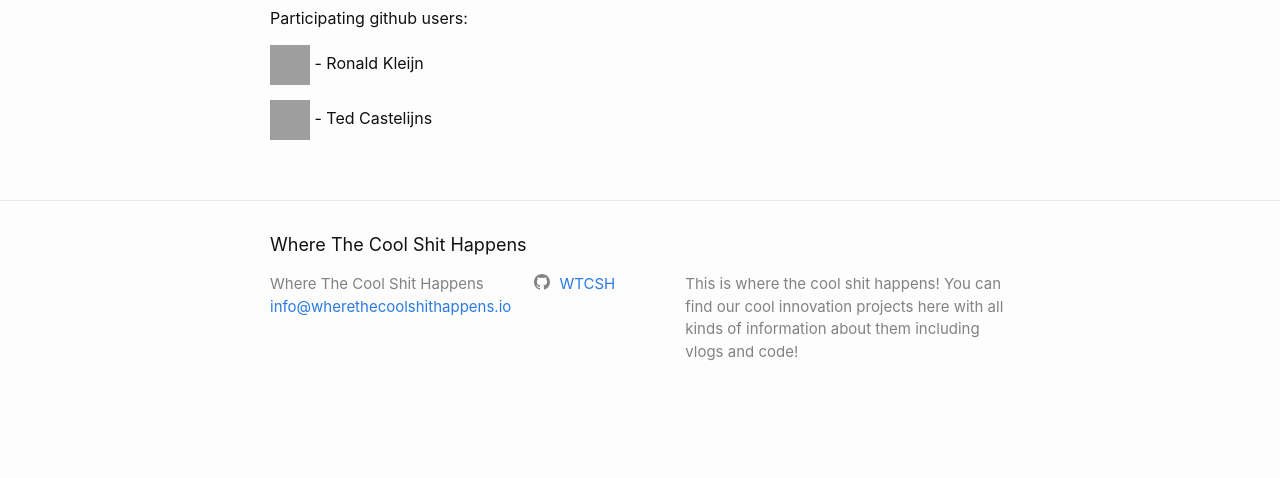
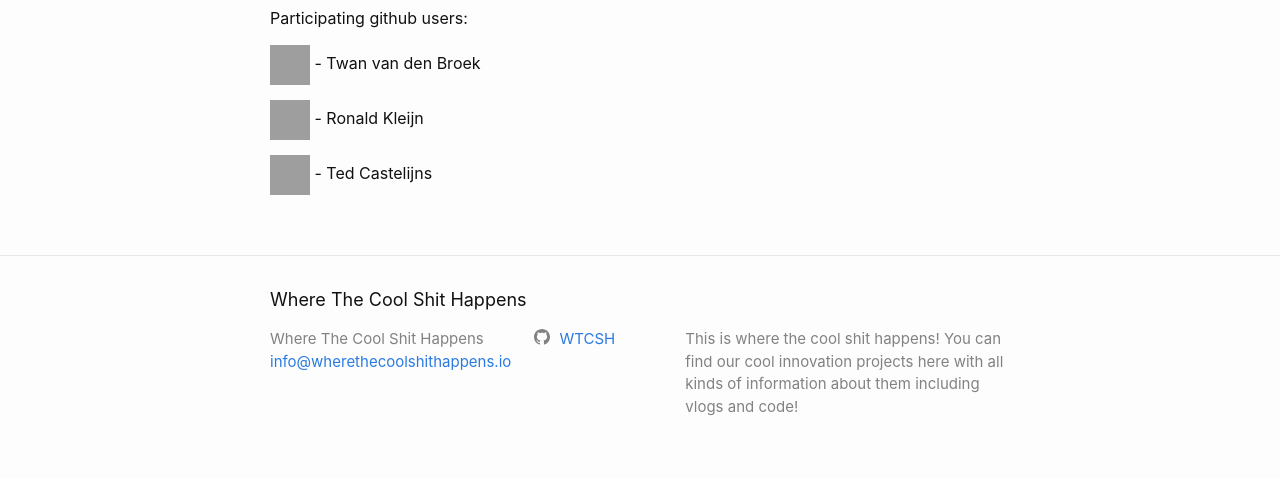
Before and after one commit to WhereTheCoolShitHappens/WhereTheCoolShitHappens.github.io, a Jekyll site: the page built from _posts/2018-04-02-anki.ai.markdown, in a window 1280 px wide. Shown: the part 559-1037 px from the top of the page. Built offline with Jekyll 4.4.1, drawn with Linux system fonts in a browser that asks for light colours; before the commit the page ends 982 px from its top, so only the background shows below that; grey boxes are pictures that could not be loaded.

Commit message:
added Twan :-)

```diff
--- a/_posts/2018-04-02-anki.ai.markdown
+++ b/_posts/2018-04-02-anki.ai.markdown
@@ -11,6 +11,8 @@ youtubeId: mUzVKb-Ko9g
 
 Participating github users:
 
+{% avatar tbroek %} - Twan van den Broek
+
 {% avatar rkleijn %} - Ronald Kleijn
 
 {% avatar tcasteli %} - Ted Castelijns
```
